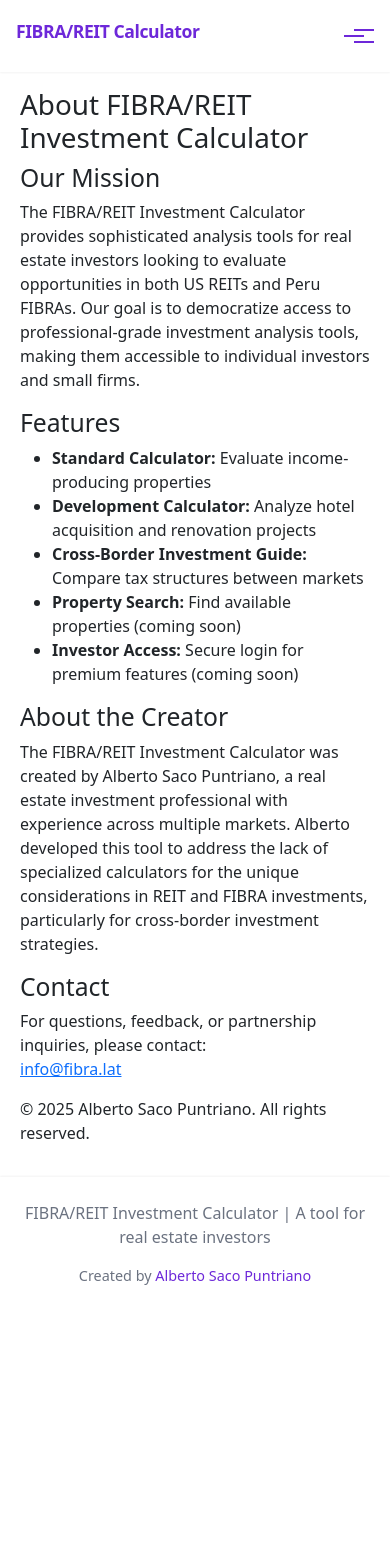
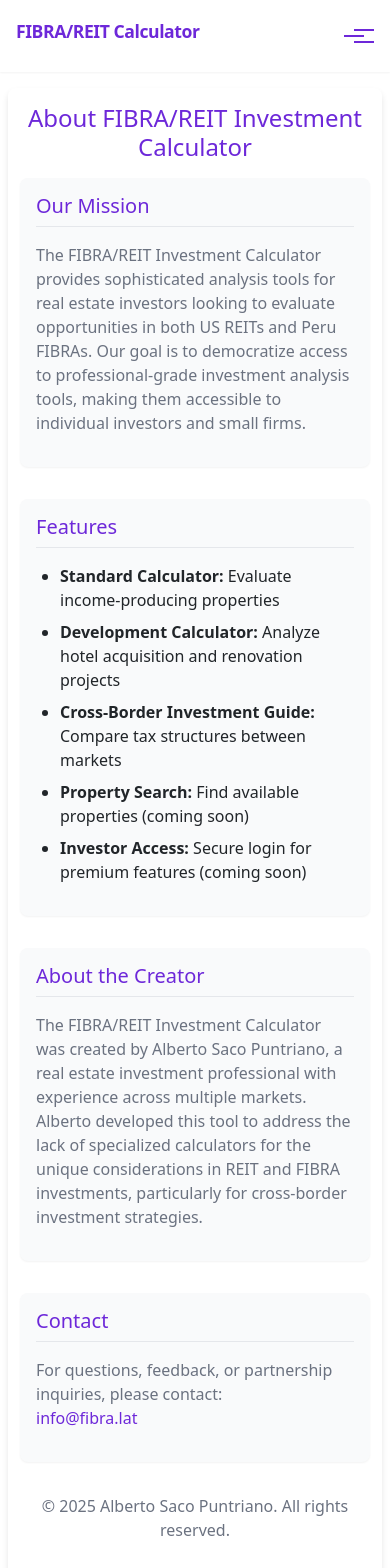
Before and after one commit to Matmax-Worldwide/fibra.lat, a React (Vite) app in the folder calculator/: page /about in a window 390 px wide. Shown: the top 1568 px of the page. Before the commit the page ends 1327 px from the top, so only its background shows below. Built offline with nearby package versions, Linux system fonts and the light colour scheme.

Commit message:
Fix cross-border and about page CSS, restore GSA LATAM in footer

```diff
--- a/calculator/src/app/app.tsx
+++ b/calculator/src/app/app.tsx
@@ -113,6 +113,8 @@ export function App() {
           <p>FIBRA/REIT Investment Calculator | A tool for real estate investors</p>
           <p className="footer-credits">
             Created by <a href="https://albertosaco.com" className="author-link">Alberto Saco Puntriano</a>
+            <span className="footer-separator">|</span>
+            <a href="https://gsa.lat" className="company-link">GSA LATAM</a>
           </p>
         </div>
       </footer>
--- a/calculator/src/app/styles.css
+++ b/calculator/src/app/styles.css
@@ -316,6 +316,11 @@ body {
 .footer-credits {
   margin-top: 0.5rem;
   font-size: 0.9rem;
+  display: flex;
+  justify-content: center;
+  align-items: center;
+  flex-wrap: wrap;
+  gap: 0.5rem;
 }
 
 .author-link,
@@ -331,6 +336,22 @@ body {
 .company-link:hover {
   color: var(--primary-hover);
   border-bottom: 1px solid var(--primary-hover);
+}
+
+.footer-separator {
+  margin: 0 0.5rem;
+  color: var(--text-light);
+}
+
+@media (max-width: 480px) {
+  .footer-credits {
+    flex-direction: column;
+    gap: 0.25rem;
+  }
+
+  .footer-separator {
+    display: none;
+  }
 }
 
 /* Animations */
@@ -1366,3 +1387,132 @@ body {
     gap: 10px;
   }
 }
+
+/* Container for About and Cross-Border pages */
+.container {
+  max-width: 1000px;
+  margin: 0 auto;
+  padding: 2rem 1rem;
+  background-color: var(--background-white);
+  border-radius: var(--border-radius);
+  box-shadow: var(--shadow-md);
+}
+
+.container h1 {
+  color: var(--primary-color);
+  margin-bottom: 1rem;
+  text-align: center;
+  font-size: 2rem;
+}
+
+.container p {
+  color: var(--text-light);
+  margin-bottom: 1.5rem;
+  text-align: center;
+  max-width: 800px;
+  margin-left: auto;
+  margin-right: auto;
+}
+
+.container section {
+  margin-bottom: 2rem;
+  padding: 1.5rem;
+  background-color: var(--background-light);
+  border-radius: var(--border-radius);
+  box-shadow: var(--shadow-sm);
+}
+
+.container section h2 {
+  color: var(--primary-color);
+  margin-bottom: 1rem;
+  font-size: 1.5rem;
+  border-bottom: 1px solid var(--border-color);
+  padding-bottom: 0.5rem;
+}
+
+.container section p {
+  text-align: left;
+  margin-bottom: 1rem;
+}
+
+.container ul {
+  padding-left: 1.5rem;
+  margin-bottom: 1rem;
+}
+
+.container li {
+  margin-bottom: 0.5rem;
+  line-height: 1.5;
+}
+
+.container a {
+  color: var(--primary-color);
+  text-decoration: none;
+  font-weight: 500;
+}
+
+.container a:hover {
+  text-decoration: underline;
+}
+
+.container .tax-comparison {
+  width: 100%;
+  border-collapse: collapse;
+  margin: 1rem 0 2rem;
+}
+
+.container .tax-comparison th,
+.container .tax-comparison td {
+  padding: 0.75rem;
+  text-align: left;
+  border-bottom: 1px solid var(--border-color);
+}
+
+.container .tax-comparison th {
+  background-color: var(--primary-color);
+  color: white;
+  font-weight: 500;
+}
+
+.container .tax-comparison tr:nth-child(even) {
+  background-color: rgba(109, 40, 217, 0.05);
+}
+
+.container .tax-comparison tr:hover {
+  background-color: rgba(109, 40, 217, 0.1);
+}
+
+/* Media Queries for Container */
+@media (max-width: 768px) {
+  .container {
+    padding: 1.5rem 1rem;
+  }
+
+  .container h1 {
+    font-size: 1.75rem;
+  }
+
+  .container section {
+    padding: 1rem;
+  }
+
+  .container .tax-comparison th,
+  .container .tax-comparison td {
+    padding: 0.5rem;
+    font-size: 0.9rem;
+  }
+}
+
+@media (max-width: 480px) {
+  .container {
+    padding: 1rem 0.75rem;
+  }
+
+  .container h1 {
+    font-size: 1.5rem;
+  }
+
+  .container section h2 {
+    font-size: 1.25rem;
+  }
+}
```
